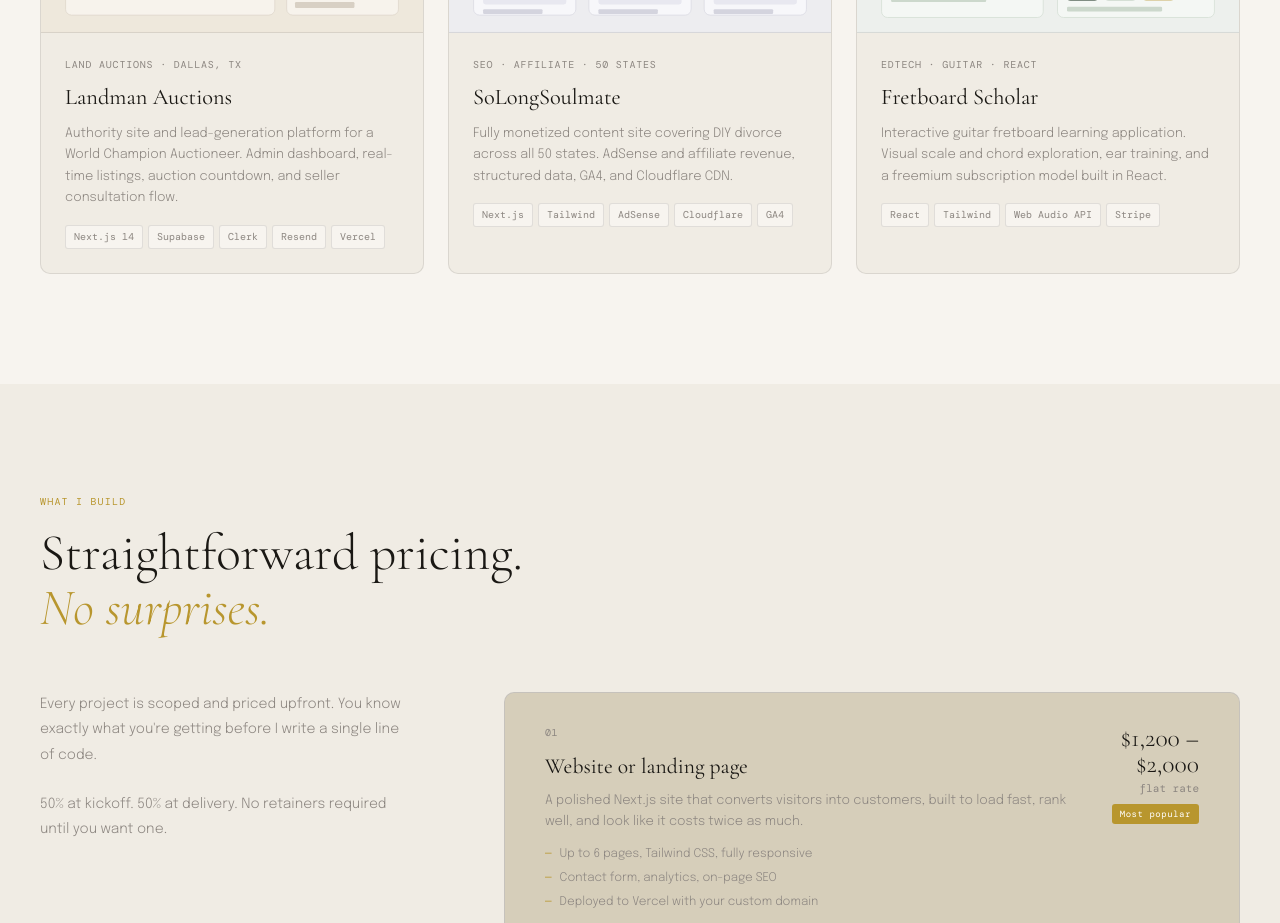
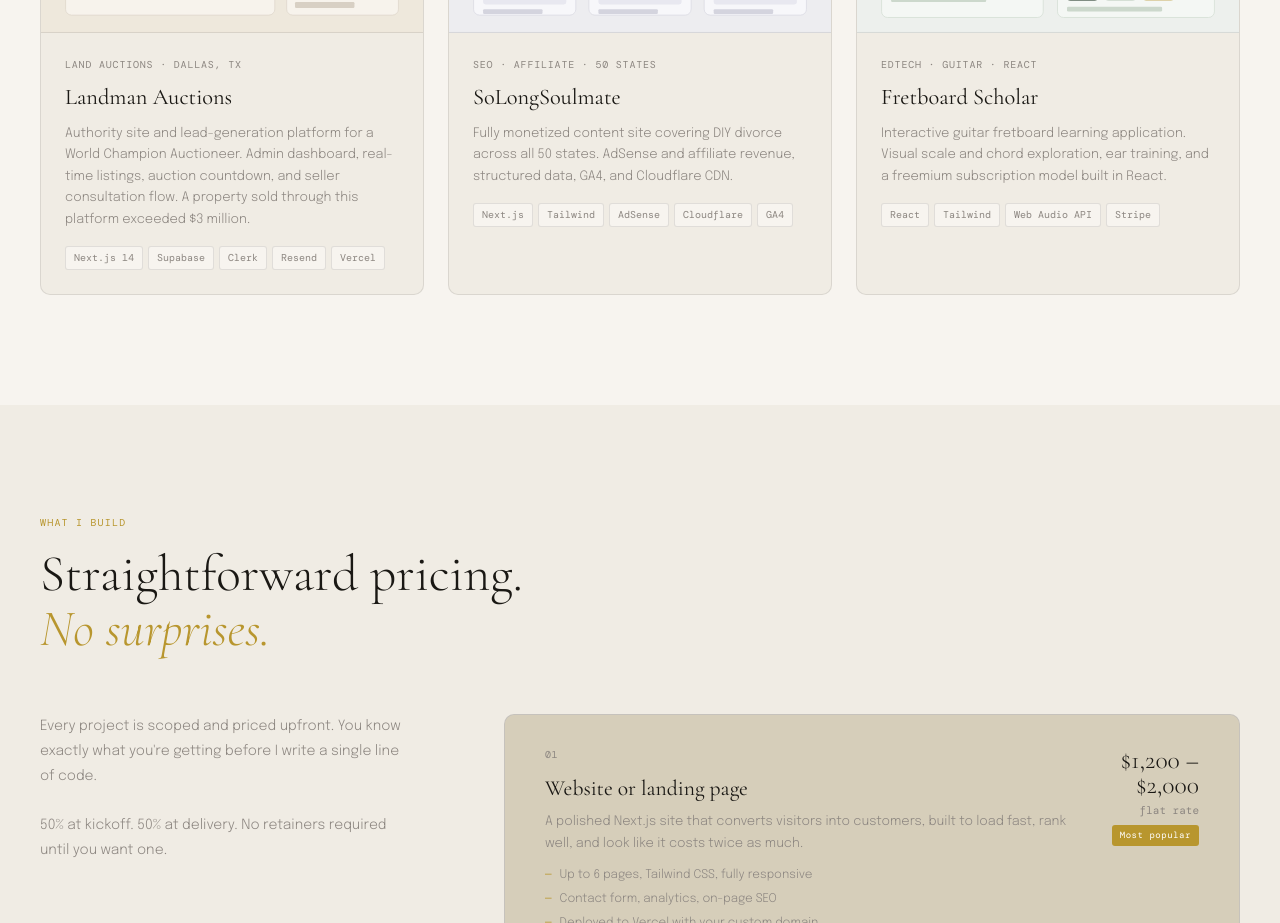
Before and after one commit to nathanlakey/nathan-portfolio, a Next.js app: page / in a window 1280 px wide. Shown: the part 1260-2183 px from the top of the page. Built offline with nearby package versions, Linux system fonts and the light colour scheme.

Commit message:
Update Landman Auctions project description

```diff
--- a/src/components/Work.tsx
+++ b/src/components/Work.tsx
@@ -5,7 +5,7 @@ const projects = [
     id: 'landman',
     category: 'Land Auctions · Dallas, TX',
     name: 'Landman Auctions',
-    desc: 'Authority site and lead-generation platform for a World Champion Auctioneer. Admin dashboard, real-time listings, auction countdown, and seller consultation flow.',
+    desc: 'Authority site and lead-generation platform for a World Champion Auctioneer. Admin dashboard, real-time listings, auction countdown, and seller consultation flow. A property sold through this platform exceeded $3 million.',
     stack: ['Next.js 14', 'Supabase', 'Clerk', 'Resend', 'Vercel'],
     bgColor: '#eee8dc',
     svg: (
```
